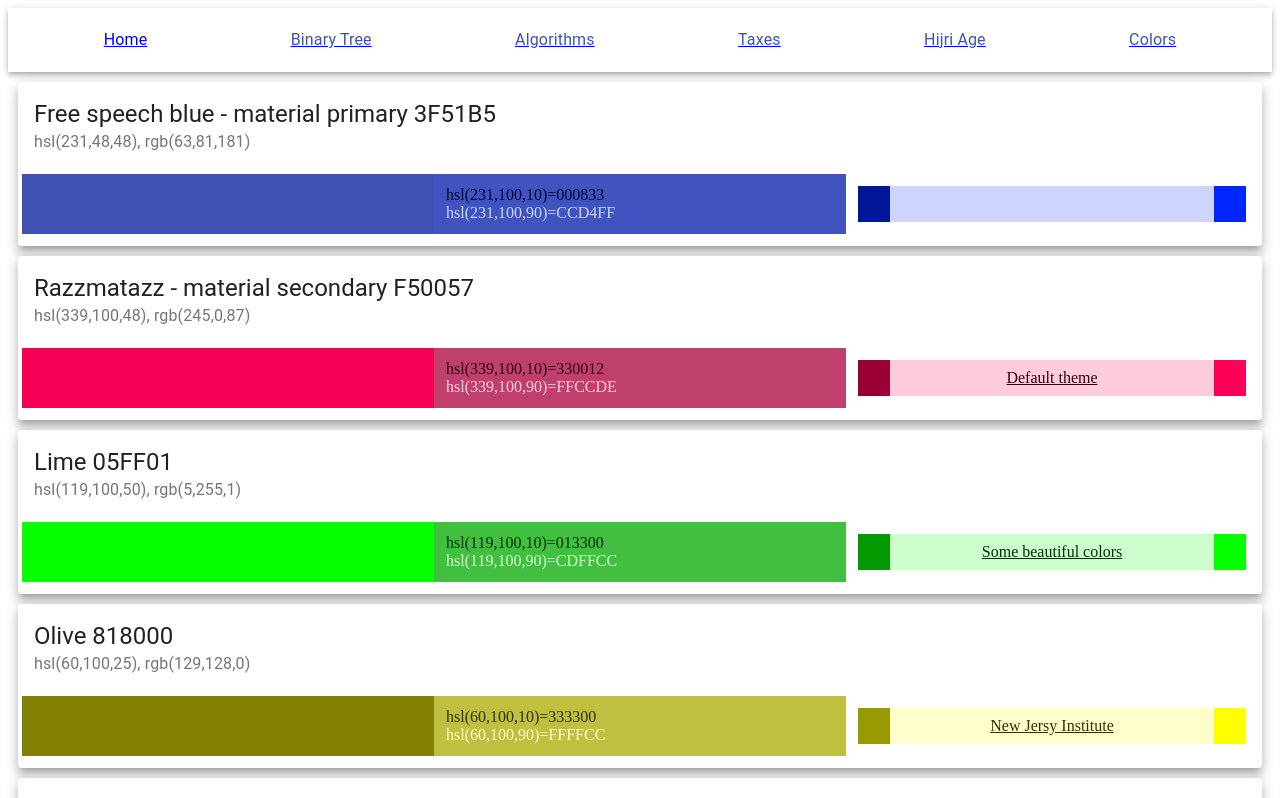
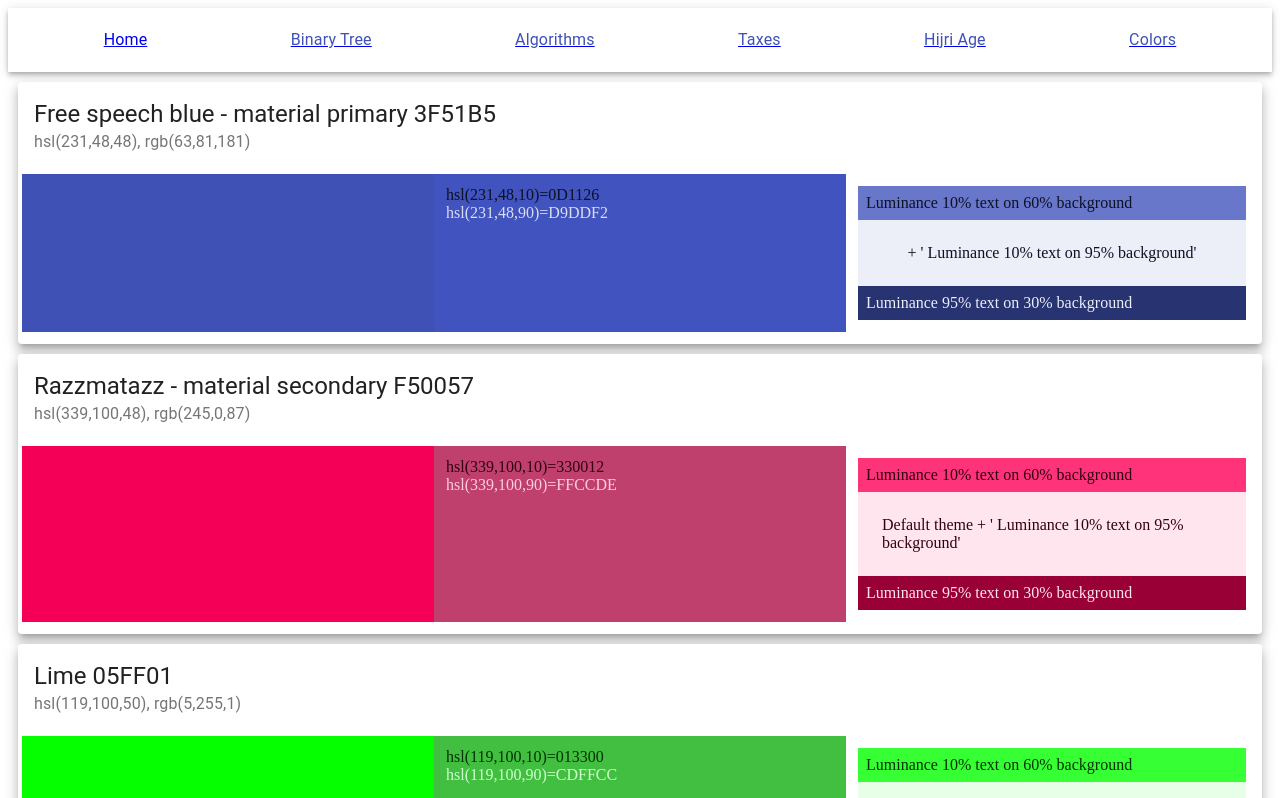
Before and after one commit to alialiayman/Casual, a React (Create React App) app: page /colors in a window 1280 px wide. Shown: the top 798 px of the page. Built offline with nearby package versions, Linux system fonts and the light colour scheme.

Commit message:
text colors

```diff
--- a/src/features/colors/components/Color.js
+++ b/src/features/colors/components/Color.js
@@ -1,12 +1,13 @@
 import React, { useState } from 'react'
 import { Card, CardHeader, CardContent } from '@material-ui/core'
 import Grid from '@material-ui/core/Grid';
+import Button from '@material-ui/core/Button';
 import convert from 'color-convert'
 
 const Color = ({ name, code, url, title }) => {
     const hsl = convert.hex.hsl(code);
     const rgb = convert.hex.rgb(code);
-    const [saturation, setSaturation] = useState(100);
+    const [saturation, setSaturation] = useState(hsl[1]);
     const [luminance, setLuminance] = useState(90);
 
     return (
@@ -21,10 +22,17 @@ const Color = ({ name, code, url, title }) => {
                             <div style={{ marign: '0 1rem', color: `hsl(${hsl[0]},${saturation}%,${luminance}%)` }}>{`hsl(${hsl[0]},${saturation},${luminance})=`}{convert.hsl.hex(hsl[0], saturation, luminance)}</div>
                         </Grid>
                         <Grid item xs={4}>
-                            <div style={{ marign: '0 1rem', height: '100%', backgroundColor: `hsl(${hsl[0]},${saturation}%, 90%)`, borderLeftStyle: 'solid', borderLeftWidth: '2rem', borderLeftColor: `hsl(${hsl[0]},${saturation}%, 30%)`, borderRightWidth: '2rem', borderRightStyle: 'solid', borderRightColor: `hsl(${hsl[0]},${saturation}%,50%)`, display: 'flex', justifyContent: 'center', alignItems: 'center' , alignContent: 'stretch'}}>
-                                <a href={url} target="_blank" style={{color: `hsl(${hsl[0]},${saturation}%, 10%)`}}>
-                                    {title}
-                                </a>
+                            <div style={{ color: `hsl(${hsl[0]},${saturation}%, 10%)`, backgroundColor: `hsl(${hsl[0]},${saturation}%, 60%)`, padding: '0.5rem' }}>
+                                Luminance 10% text on 60% background
+                                </div>
+                            <div style={{ display: 'flex', justifyContent: 'center', padding: '1.5rem', backgroundColor: `hsl(${hsl[0]},${saturation}%, 95%)` }}>
+                                <span style={{ color: `hsl(${hsl[0]},${saturation}%, 10%)` }} onClick={()=> window.open(url)}>
+                                    {title} + ' Luminance 10% text on 95% background'
+                                </span>
+
+                            </div>
+                            <div style={{ color: `hsl(${hsl[0]},${saturation}%, 95%)`, backgroundColor: `hsl(${hsl[0]},${saturation}%,30%)`, padding: '0.5rem' }}>
+                                Luminance 95% text on 30% background
                             </div>
                         </Grid>
                     </Grid>
```
